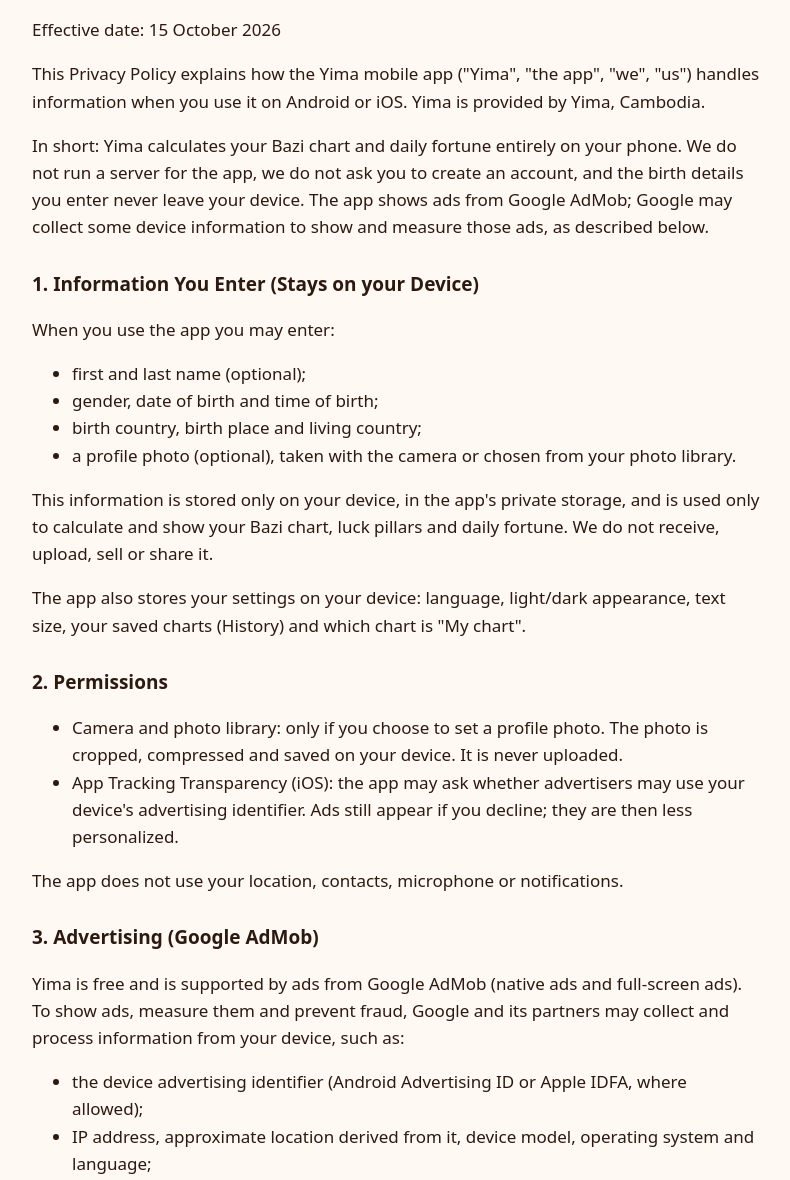
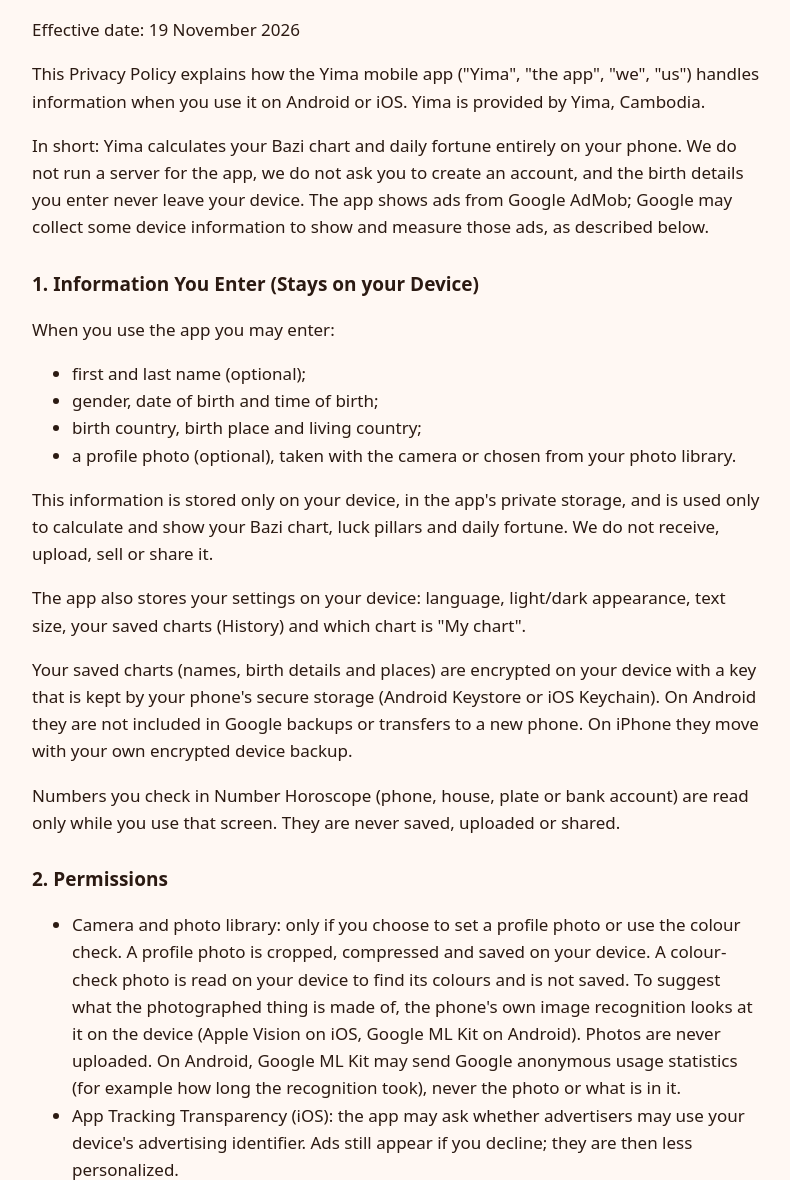
Before and after one commit to Seu07/yima11-eng.github.io, a plain HTML site: page privacy.html in a window 1280 px wide. Shown: the part 92-1272 px from the top of the page, without its empty margins (244-1034 px from the left). Drawn offline with Linux system fonts and the light colour scheme; a web font is replaced by a local one.

Commit message:
Revise privacy policy effective date and details
Updated effective date and added details about data handling and permissions.

```diff
--- a/privacy.html
+++ b/privacy.html
@@ -44,7 +44,7 @@ footer a { margin: 0 8px; }
 </head>
 <body>
 <main class="doc"><h1>YIMA — PRIVACY POLICY</h1>
-<p>Effective date: 15 October 2026</p>
+<p>Effective date: 19 November 2026</p>
 <p>This Privacy Policy explains how the Yima mobile app (&quot;Yima&quot;, &quot;the app&quot;, &quot;we&quot;, &quot;us&quot;) handles information when you use it on Android or iOS. Yima is provided by Yima, Cambodia.</p>
 <p>In short: Yima calculates your Bazi chart and daily fortune entirely on your phone. We do not run a server for the app, we do not ask you to create an account, and the birth details you enter never leave your device. The app shows ads from Google AdMob; Google may collect some device information to show and measure those ads, as described below.</p>
 <h2>1. Information You Enter (Stays on your Device)</h2>
@@ -52,9 +52,11 @@ footer a { margin: 0 8px; }
 <ul><li>first and last name (optional);</li><li>gender, date of birth and time of birth;</li><li>birth country, birth place and living country;</li><li>a profile photo (optional), taken with the camera or chosen from your photo library.</li></ul>
 <p>This information is stored only on your device, in the app&#x27;s private storage, and is used only to calculate and show your Bazi chart, luck pillars and daily fortune. We do not receive, upload, sell or share it.</p>
 <p>The app also stores your settings on your device: language, light/dark appearance, text size, your saved charts (History) and which chart is &quot;My chart&quot;.</p>
+<p>Your saved charts (names, birth details and places) are encrypted on your device with a key that is kept by your phone&#x27;s secure storage (Android Keystore or iOS Keychain). On Android they are not included in Google backups or transfers to a new phone. On iPhone they move with your own encrypted device backup.</p>
+<p>Numbers you check in Number Horoscope (phone, house, plate or bank account) are read only while you use that screen. They are never saved, uploaded or shared.</p>
 <h2>2. Permissions</h2>
-<ul><li>Camera and photo library: only if you choose to set a profile photo. The photo is cropped, compressed and saved on your device. It is never uploaded.</li><li>App Tracking Transparency (iOS): the app may ask whether advertisers may use your device&#x27;s advertising identifier. Ads still appear if you decline; they are then less personalized.</li></ul>
-<p>The app does not use your location, contacts, microphone or notifications.</p>
+<ul><li>Camera and photo library: only if you choose to set a profile photo or use the colour check. A profile photo is cropped, compressed and saved on your device. A colour-check photo is read on your device to find its colours and is not saved. To suggest what the photographed thing is made of, the phone&#x27;s own image recognition looks at it on the device (Apple Vision on iOS, Google ML Kit on Android). Photos are never uploaded. On Android, Google ML Kit may send Google anonymous usage statistics (for example how long the recognition took), never the photo or what is in it.</li><li>App Tracking Transparency (iOS): the app may ask whether advertisers may use your device&#x27;s advertising identifier. Ads still appear if you decline; they are then less personalized.</li><li>Notifications: only if you turn on the daily fortune reminder. The messages are prepared on your device and nothing is sent to us. You can turn it off in Profile or in your device settings.</li></ul>
+<p>The app does not use your location, contacts or microphone.</p>
 <h2>3. Advertising (Google AdMob)</h2>
 <p>Yima is free and is supported by ads from Google AdMob (native ads and full-screen ads). To show ads, measure them and prevent fraud, Google and its partners may collect and process information from your device, such as:</p>
 <ul><li>the device advertising identifier (Android Advertising ID or Apple IDFA, where allowed);</li><li>IP address, approximate location derived from it, device model, operating system and language;</li><li>information about the ads shown and your interactions with them.</li></ul>
@@ -64,11 +66,11 @@ footer a { margin: 0 8px; }
 <p>More information:</p>
 <ul><li>How Google uses information from apps that use its services: <a href="https://policies.google.com/technologies/partner-sites">https://policies.google.com/technologies/partner-sites</a></li><li>Google Privacy Policy: <a href="https://policies.google.com/privacy">https://policies.google.com/privacy</a></li></ul>
 <h2>4. App Updates and Store Services</h2>
-<ul><li>To tell you when an update is required, the app asks Google Play (Android) or the Apple App Store (iOS) which version of Yima is available. This request is made by your device to Google or Apple and does not include your birth details or name.</li><li>The app needs an internet connection to show your readings. To know whether you are online, it briefly opens a connection to google.com. Nothing is sent over it: no birth details, name or other information.</li><li>If you choose to rate the app, the review prompt is shown by Google Play or the App Store.</li><li>Links you open from the app (for example this policy, our website, email or Telegram) open in your browser or the related app, which have their own privacy policies.</li></ul>
+<ul><li>To tell you when an update is required, the app asks Google Play (Android) or the Apple App Store (iOS) which version of Yima is available. This request is made by your device to Google or Apple and does not include your birth details or name.</li><li>The app needs an internet connection to show your readings. To know whether you are online, it briefly opens a connection to google.com. Nothing is sent over it: no birth details, name or other information.</li><li>If you choose to rate the app, the review prompt is shown by Google Play or the App Store.</li><li>If you subscribe to Yima Premium, the purchase is made and paid for in Google Play or the App Store. We do not receive your payment details. The app only asks the store, from your device, whether your subscription is active, and keeps a yes/no note of it on your device so Premium also works for a few days offline.</li><li>Links you open from the app (for example this policy, our website, email or Telegram) open in your browser or the related app, which have their own privacy policies.</li></ul>
 <h2>5. Crash Reports and Usage Statistics (Google Firebase)</h2>
 <p>To fix problems and improve the app, it uses Google Firebase:</p>
 <ul><li>Firebase Crashlytics: when the app crashes or has an error, it sends a crash report (the technical error, device model, operating system and app version).</li><li>Firebase Analytics: anonymous usage statistics, such as which screens are opened, when a chart is created or a card is shared, the app version, device model, language and approximate country.</li><li>Firebase Remote Config: the app downloads settings from us (for example how often ads may show).</li></ul>
-<p>These never include your name, birth details or photo. Google processes this information under its own policies: <a href="https://firebase.google.com/support/privacy">https://firebase.google.com/support/privacy</a></p>
+<p>These never include your name, birth details, photo or the numbers you check. Google processes this information under its own policies: <a href="https://firebase.google.com/support/privacy">https://firebase.google.com/support/privacy</a></p>
 <h2>6. What We Do Not Do</h2>
 <ul><li>We do not sell, rent or trade any information.</li><li>We do not create user accounts or profiles.</li></ul>
 <h2>7. Keeping and Deleting your Information</h2>
```
